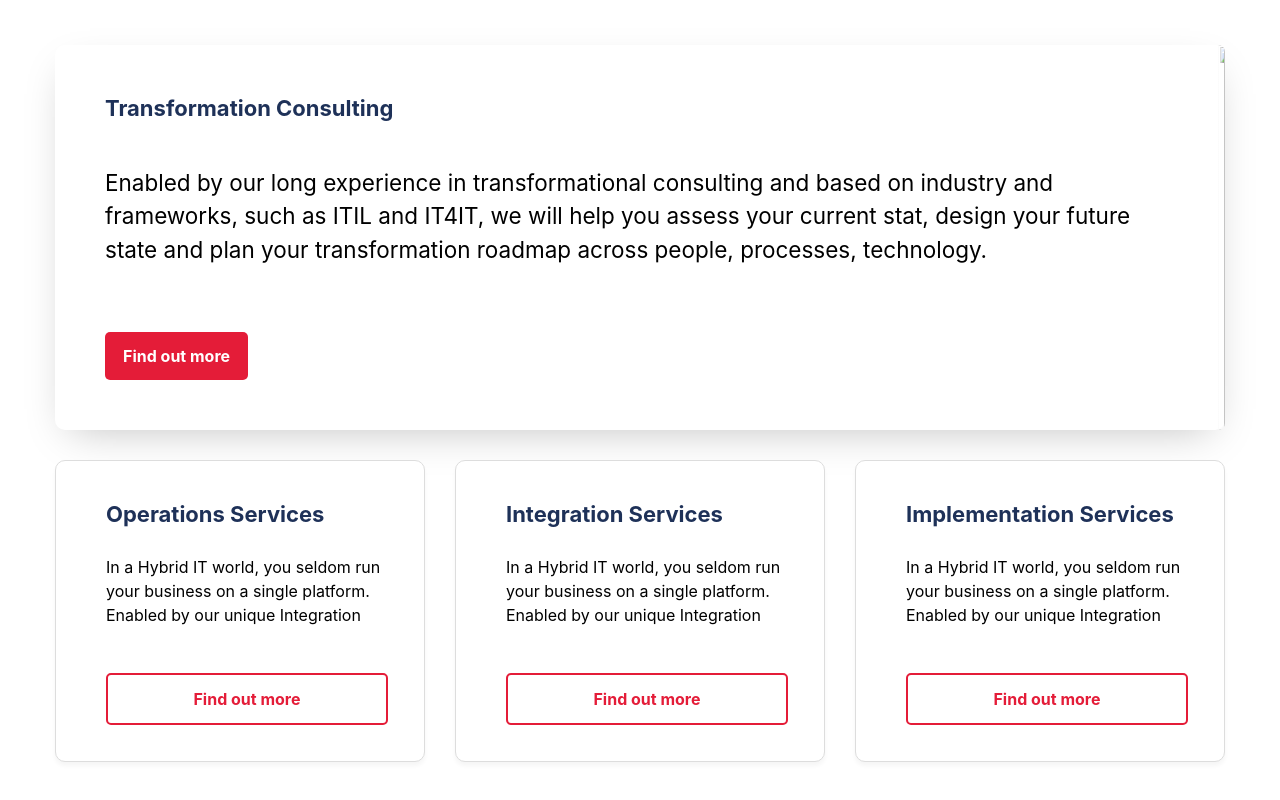
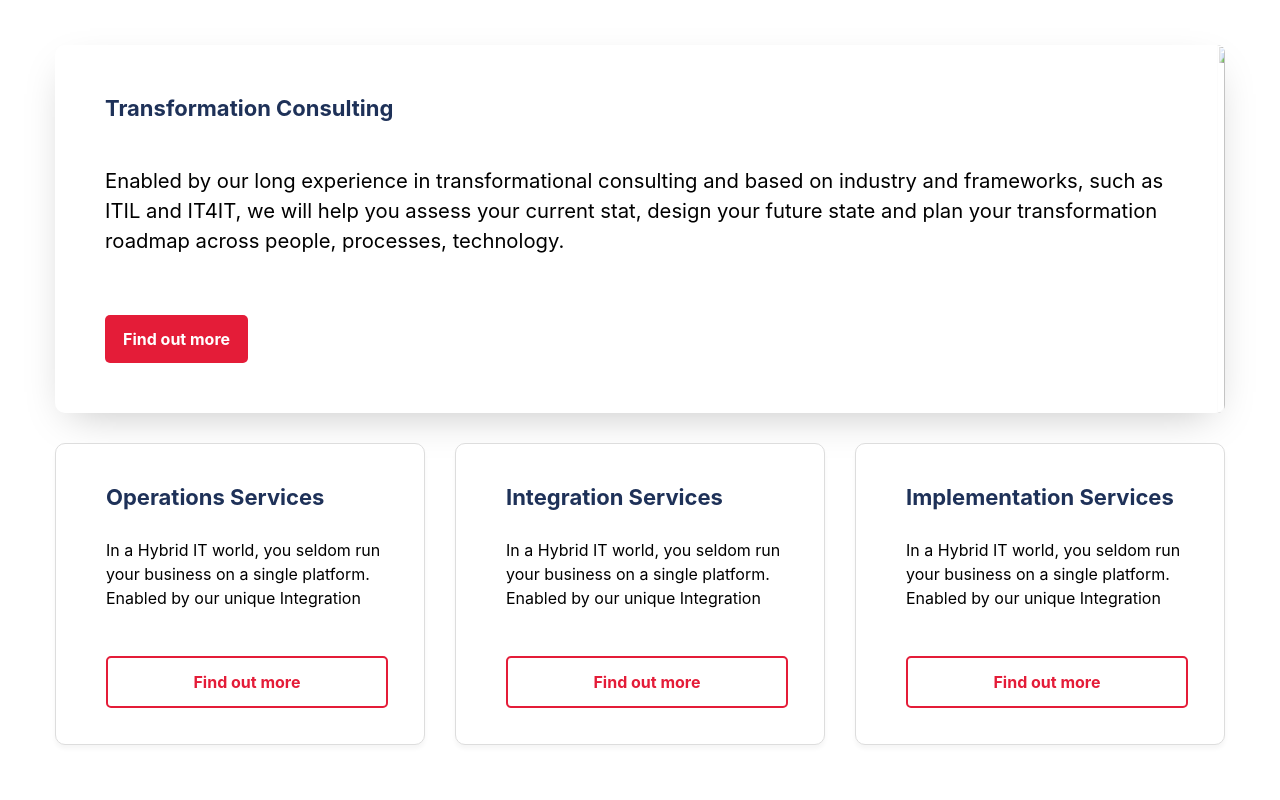
Before and after one commit to rifatcholakov/doitwise, a website: page index.html in a window 1280 px wide. Shown: the part 2259-3059 px from the top of the page. Drawn offline with nearby package versions, Linux system fonts and the light colour scheme.

Commit message:
updated fontSize of the text in boxFullscreen

```diff
--- a/assets/src/sass/components/_elements.scss
+++ b/assets/src/sass/components/_elements.scss
@@ -228,7 +228,7 @@
 
 	.box-content {
 		font-weight: 400;
-		font-size: 1.25em;
+		font-size: 1.125em;
 		color: #000;
 		margin-bottom: 3.25em;
 
```
Also changed, not shown: assets/dist/css/master.css, assets/dist/css/master.min.css, 2 other files.
